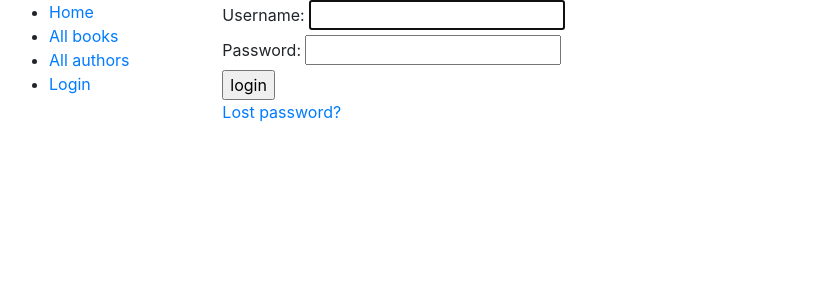
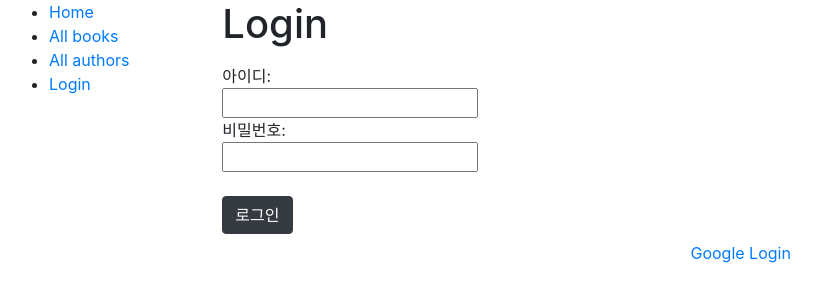
Before and after one commit to JW-kim-k/locallibrary, a Django app: page /accounts/login/ in a window 1280 px wide. Shown: the top 302 px of the page, without its empty margins (6-827 px from the left). Run offline with Django 3.2, Linux system fonts and the light colour scheme; some libraries are stand-ins or nearby versions.

Commit message:
Add login api demo

```diff
--- a/locallibrary/urls.py
+++ b/locallibrary/urls.py
@@ -25,6 +25,7 @@ urlpatterns = [
     path('catalog/', include('catalog.urls')),
     path('', RedirectView.as_view(url='catalog/', permanent=True)),
     path('accounts/', include('django.contrib.auth.urls')),
+    path('google/', include('allauth.urls')),
 
 ]
 
--- a/templates/registration/login.html
+++ b/templates/registration/login.html
@@ -1,4 +1,5 @@
 {% extends "base_generic.html" %}
+{% load socialaccount %}
 
 {% block content %}
 
@@ -15,25 +16,21 @@
   {% endif %}
 {% endif %}
 
-<form method="post" action="{% url 'login' %}">
-{% csrf_token %}
-
-<div>
-  <td>{{ form.username.label_tag }}</td>
-  <td>{{ form.username }}</td>
-</div>
-<div>
-  <td>{{ form.password.label_tag }}</td>
-  <td>{{ form.password }}</td>
-</div>
-
-<div>
-  <input type="submit" value="login" />
-  <input type="hidden" name="next" value="{{ next }}" />
-</div>
+<h1>Login</h1>
+<form method="POST" action="{% url 'login'%}">
+    {% csrf_token %}
+    <p>{{ error }}</p>
+    아이디:
+    <br>
+    <input name="username" type="text" value="" required>
+    <br>
+    비밀번호:
+    <br>
+    <input name="password" type="password" value="" required>
+    <br>
+    <br>
+    <input class="btn btn-dark" type="submit" value="로그인">
 </form>
-
-{# Assumes you setup the password_reset view in your URLconf #}
-<p><a href="{% url 'password_reset' %}">Lost password?</a></p>
+<a href="{% provider_login_url 'google' %}" class="btn btn-google btn-user btn-block"><i class ="fab fa-google fa-fw"></i>Google Login</a><br>
 
 {% endblock %}
```
Also changed, not shown: locallibrary/settings.py (+17 -0 lines).
